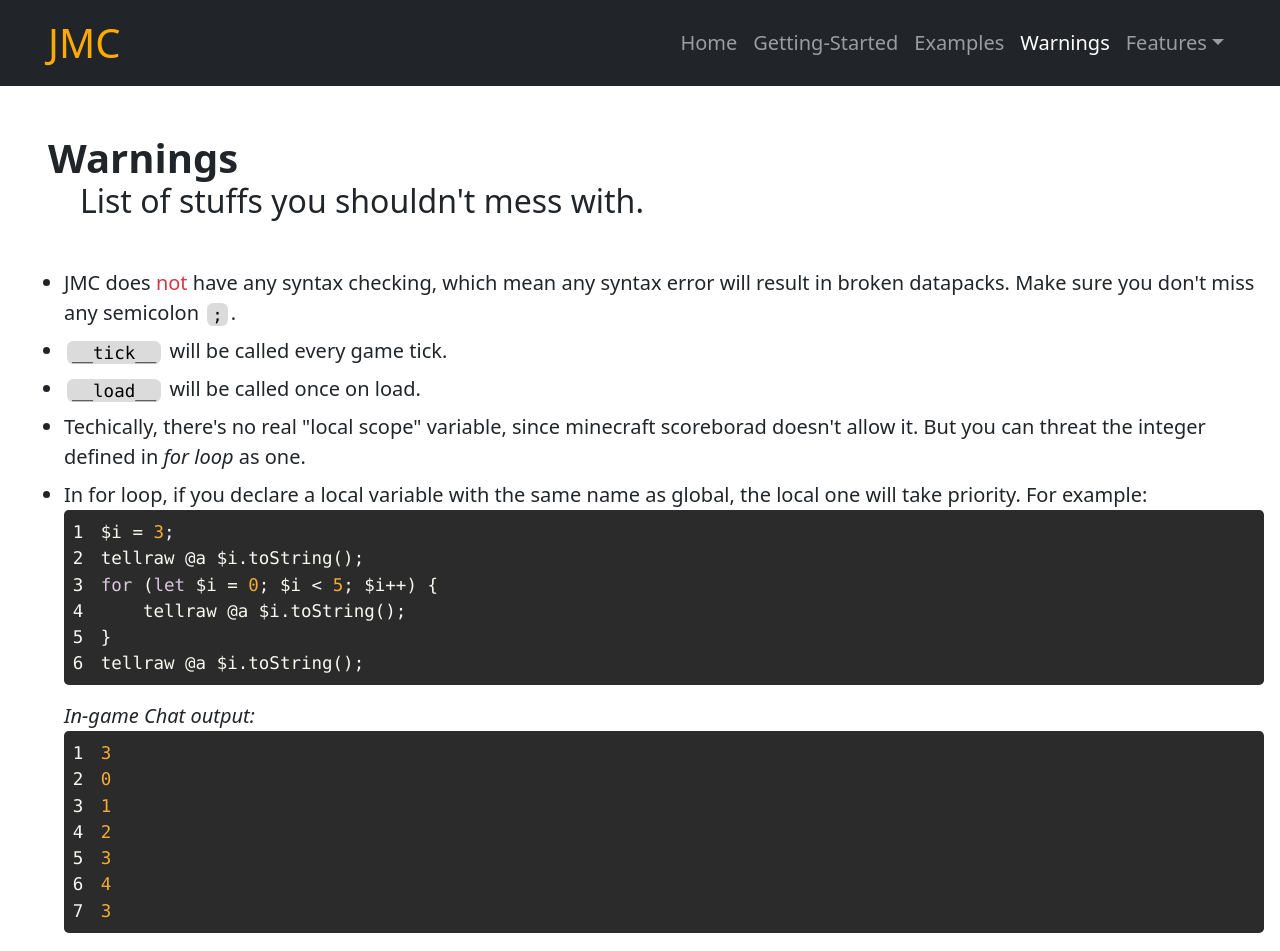
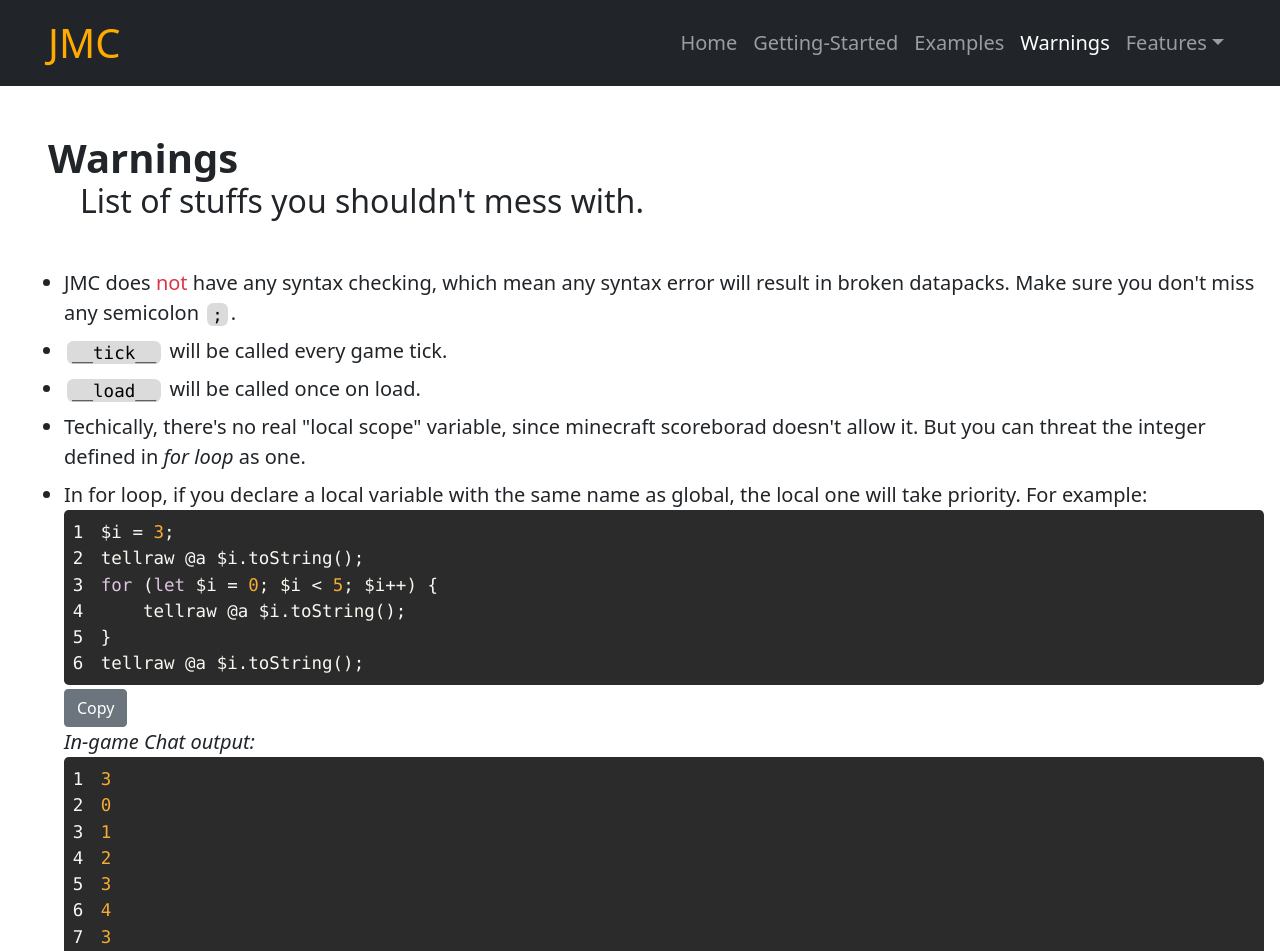
Before and after one commit to WingedSeal/docs.jmc, a React (Create React App) app: page /#/warnings in a window 1280 px wide. Shown: the top 951 px of the page. Built offline with nearby package versions, Linux system fonts and the light colour scheme; the HTML template or start-up script is replaced by a standard one.

Commit message:
Add copy button

```diff
--- a/package.json
+++ b/package.json
@@ -10,6 +10,7 @@
     "bootstrap": "^5.1.3",
     "react": "^17.0.2",
     "react-bootstrap": "^2.1.1",
+    "react-copy-to-clipboard": "^5.0.4",
     "react-dom": "^17.0.2",
     "react-router-dom": "^6.2.1",
     "react-router-hash-link": "^2.4.3",
--- a/src/components/CodeBlock.js
+++ b/src/components/CodeBlock.js
@@ -3,14 +3,22 @@
 import React from 'react'
 import PropTypes from 'prop-types'
 import SyntaxHighlighter from 'react-syntax-highlighter';
+import { CopyToClipboard } from 'react-copy-to-clipboard';
+import { Button } from 'react-bootstrap';
 import { a11yDark } from 'react-syntax-highlighter/dist/esm/styles/hljs/';
 
 
 const CodeBlock = (props) => {
     return (
-        <SyntaxHighlighter language={props.language} style={a11yDark} className="rounded-3" showLineNumbers startingLineNumber={props.startline}>
-            {props.code}
-        </SyntaxHighlighter>
+        <>
+            <SyntaxHighlighter language={props.language} style={a11yDark} className="rounded-3 mb-1" showLineNumbers startingLineNumber={props.startline}>
+                {props.code}
+            </SyntaxHighlighter>
+            <CopyToClipboard text={props.code}>
+                <Button className="btn btn-secondary">Copy</Button>
+            </CopyToClipboard>
+        </>
+
     )
 }
 
```
Also changed, not shown: 1 other file (tests, documents, lock files or other folders).
